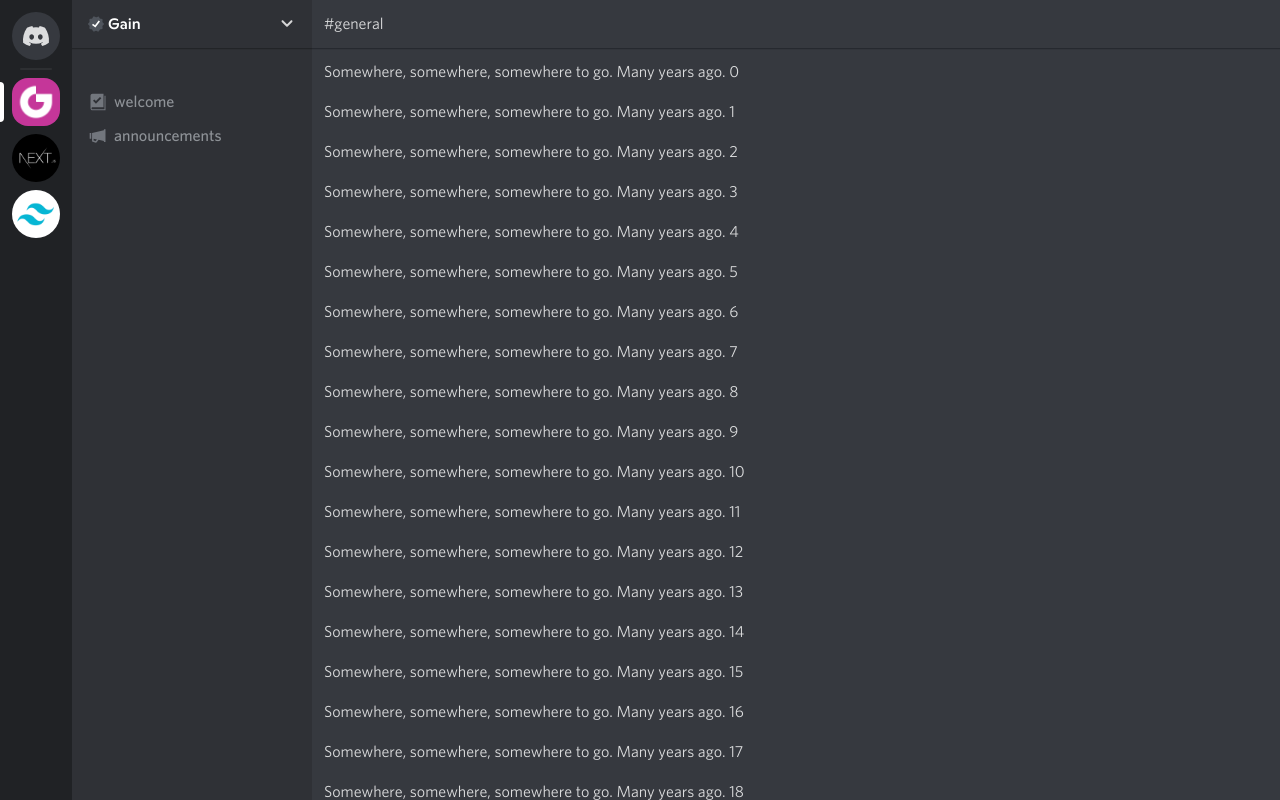
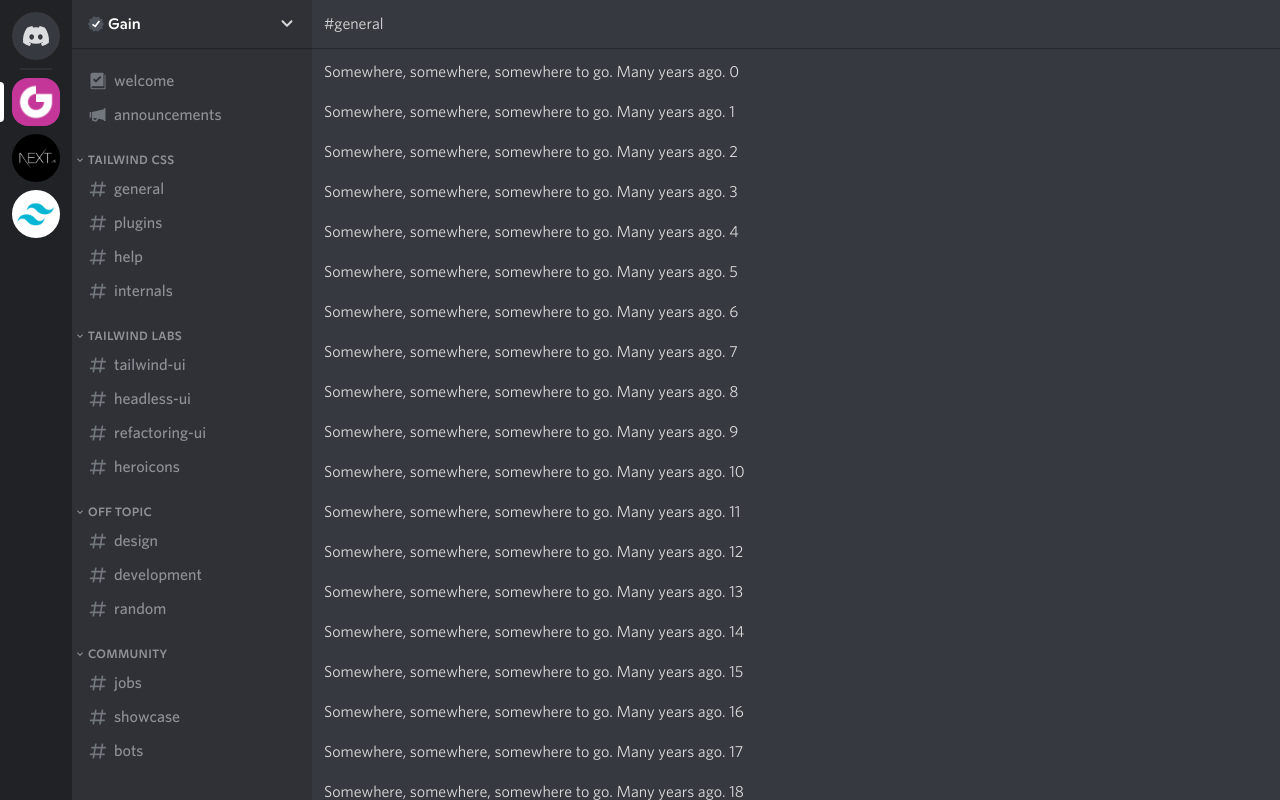
Before and after one commit to JoseCrz/tailwind-practice, a Next.js app: page /servers/1 in a window 1280 px wide. Built offline with nearby package versions, Linux system fonts and the light colour scheme.

Commit message:
Add server mock data

```diff
--- /dev/null
+++ b/mocks/data.json
@@ -0,0 +1,53 @@
+{
+  "1": {
+    "label": "Tailwind CSS",
+    "categories": [
+      {
+        "id": 1,
+        "label": "",
+        "channels": [
+          { "id": 1, "label": "welcome", "icon": "Book" },
+          { "id": 2, "label": "announcements", "icon": "Speakerphone" }
+        ]
+      },
+      {
+        "id": 2,
+        "label": "Tailwind CSS",
+        "channels": [
+          { "id": 3, "label": "general" },
+          { "id": 4, "label": "plugins" },
+          { "id": 5, "label": "help" },
+          { "id": 6, "label": "internals" }
+        ]
+      },
+      {
+        "id": 3,
+        "label": "Tailwind Labs",
+        "channels": [
+          { "id": 7, "label": "tailwind-ui" },
+          { "id": 8, "label": "headless-ui" },
+          { "id": 9, "label": "refactoring-ui" },
+          { "id": 10, "label": "heroicons" }
+        ]
+      },
+      {
+        "id": 4,
+        "label": "Off topic",
+        "channels": [
+          { "id": 11, "label": "design" },
+          { "id": 12, "label": "development" },
+          { "id": 13, "label": "random" }
+        ]
+      },
+      {
+        "id": 5,
+        "label": "Community",
+        "channels": [
+          { "id": 14, "label": "jobs" },
+          { "id": 15, "label": "showcase" },
+          { "id": 16, "label": "bots" }
+        ]
+      }
+    ]
+  }
+}
--- a/pages/servers/[serverId].tsx
+++ b/pages/servers/[serverId].tsx
@@ -1,44 +1,37 @@
 import Link from "next/link";
 
-import {
-  BookIcon,
-  VerifiedIcon,
-  CheckIcon,
-  ChevronIcon,
-  AddPersonIcon,
-  SpeakerphoneIcon,
-} from "@/components/icons";
+import * as Icons from "@/components/icons";
+
+import data from "@/mocks/data.json";
+import { Fragment } from "react";
 export default function Server1() {
   return (
     <>
       <div className="bg-gray-800 w-60 flex flex-col">
         <button className="font-title text-white text-[15px] px-4 h-12 flex items-center shadow-sm transition hover:bg-gray-550/[.16]">
           <div className="relative h-4 w-4 mr-1">
-            <VerifiedIcon className="absolute h-4 w-4 text-gray-550" />
-            <CheckIcon className="absolute h-4 w-4" />
+            <Icons.Verified className="absolute h-4 w-4 text-gray-550" />
+            <Icons.Check className="absolute h-4 w-4" />
           </div>
           Gain
-          <ChevronIcon className="h-[18px] w-[18px] ml-auto opacity-80" />
+          <Icons.Chevron className="h-[18px] w-[18px] ml-auto opacity-80" />
         </button>
-        <div className="text-gray-300 font-medium flex-1 overflow-y-scroll mt-[17px]">
-          <div className="mt-[21px] space-y-0.5">
-            <Link
-              href="#"
-              className="flex items-center px-2 py-1 mx-2 group  text-gray-300 hover:text-gray-100 hover:bg-gray-550/[.16] rounded"
-            >
-              <BookIcon className="w-5 h-5 mr-1.5 text-gray-400" />
-              welcome
-              <AddPersonIcon className="w-4 h-4 ml-auto opacity-0 group-hover:opacity-100 text-gray-200 hover:text-gray-100" />
-            </Link>
-            <Link
-              href="#"
-              className="flex items-center px-2 py-1 mx-2 group text-gray-300 hover:text-gray-100 hover:bg-gray-550/[.16] rounded"
-            >
-              <SpeakerphoneIcon className="w-5 h-5 mr-1.5 text-gray-400" />
-              announcements
-              <AddPersonIcon className="w-4 h-4 ml-auto opacity-0 group-hover:opacity-100 text-gray-200 hover:text-gray-100" />
-            </Link>
-          </div>
+        <div className="flex-1 overflow-y-scroll font-medium text-gray-300 pt-3 space-y-[21px]">
+          {data[1].categories.map((category) => (
+            <div key={category.id}>
+              {category.label && (
+                <button className="flex items-center px-0.5 text-xs uppercase font-title tracking-wide">
+                  <Icons.Arrow className="w-3 h-3 mr-0.5" />
+                  {category.label}
+                </button>
+              )}
+              <div key={category.id} className="mt-[5px] space-y-0.5">
+                {category.channels.map((channel) => (
+                  <ChannelLink key={channel.id} channel={channel} />
+                ))}
+              </div>
+            </div>
+          ))}
         </div>
       </div>
       <div className="bg-gray-700 flex-1 flex flex-col">
@@ -54,3 +47,26 @@ export default function Server1() {
     </>
   );
 }
+
+type Channel = (typeof data)["1"]["categories"][number]["channels"][number];
+
+function ChannelLink({ channel }: { channel: Channel }) {
+  const Icon = (() => {
+    if ("icon" in channel) {
+      //@ts-ignore
+      return Icons[channel.icon];
+    }
+
+    return Icons.Hashtag;
+  })();
+  return (
+    <Link
+      href="#"
+      className="flex items-center px-2 py-1 mx-2 group  text-gray-300 hover:text-gray-100 hover:bg-gray-550/[.16] rounded"
+    >
+      <Icon className="w-5 h-5 mr-1.5 text-gray-400" />
+      {channel.label}
+      <Icons.AddPerson className="w-4 h-4 ml-auto opacity-0 group-hover:opacity-100 text-gray-200 hover:text-gray-100" />
+    </Link>
+  );
+}
```
Also changed, not shown: components/icons/icons.tsx (+9 -9 lines).
